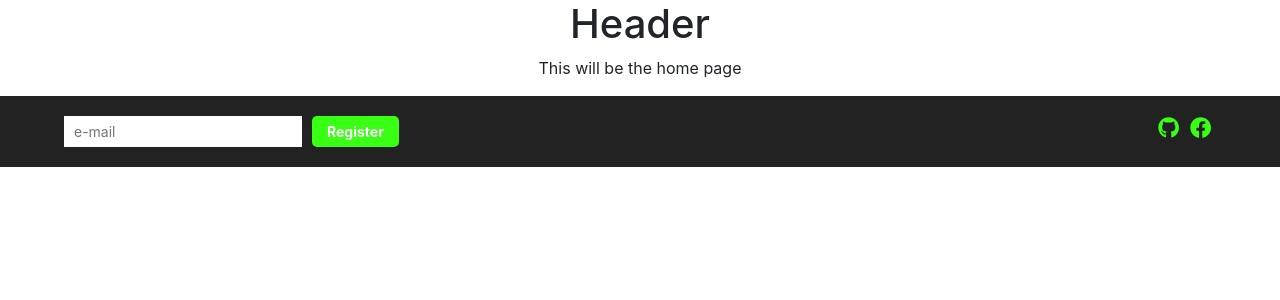
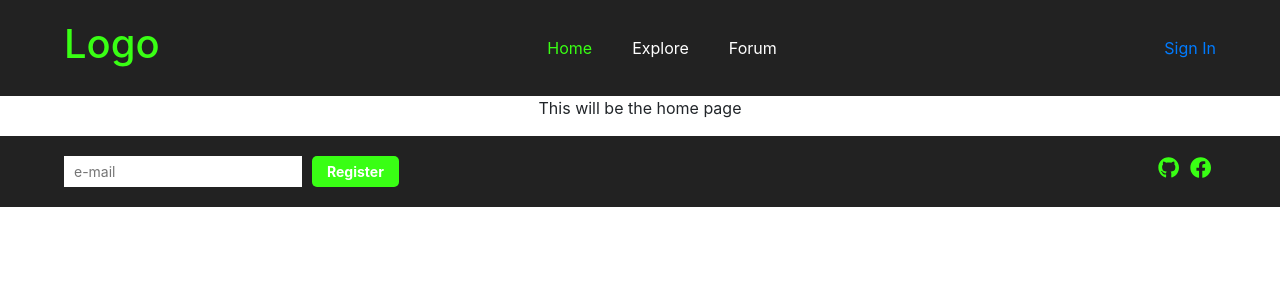
Before and after one commit to KaranSinghBisht/Space-Frontend, a React (Create React App) app in the folder front-end/: page / in a window 1280 px wide. Shown: the top 300 px of the page. Built offline with nearby package versions, Linux system fonts and the light colour scheme.

Commit message:
Add header with navigation

```diff
--- /dev/null
+++ b/front-end/src/components/Header/Header.module.css
@@ -0,0 +1,11 @@
+.container {
+    display: flex;
+    justify-content: space-between;
+    align-items: center;
+    background-color: var(--primary-dark);
+    padding: 20px 5%;
+}
+
+.logo {
+    color: var(--brand);
+}
--- /dev/null
+++ b/front-end/src/components/Header/index.jsx
@@ -0,0 +1,22 @@
+import React from 'react'
+
+import { Navigation } from '../Navigation'
+import { NavigationLink } from '../NavigationLink'
+
+import styles from './Header.module.css'
+
+export const Header = () => {
+  return (
+    <header className={styles.container}>
+      <h1 className={styles.logo}>Logo</h1>
+      <Navigation>
+        <NavigationLink exact to="/">
+          Home
+        </NavigationLink>
+        <NavigationLink to="/explore">Explore</NavigationLink>
+        <NavigationLink to="/forum">Forum</NavigationLink>
+      </Navigation>
+      <a href="/">Sign In</a>
+    </header>
+  )
+}
--- /dev/null
+++ b/front-end/src/components/Navigation/Navigation.module.css
@@ -0,0 +1,10 @@
+.listContainer {
+    display: flex;
+    list-style-type: none;
+    margin: 0;
+    padding: 0;
+}
+
+.listContainer li {
+    margin: 0 20px;
+}
--- /dev/null
+++ b/front-end/src/components/Navigation/index.jsx
@@ -0,0 +1,11 @@
+import React from 'react'
+
+import styles from './Navigation.module.css'
+
+export const Navigation = ({ children }) => {
+  return (
+    <nav>
+      <ul className={styles.listContainer}>{children}</ul>
+    </nav>
+  )
+}
--- /dev/null
+++ b/front-end/src/components/NavigationLink/NavigationLink.module.css
@@ -0,0 +1,11 @@
+.container,
+.container:-webkit-any-link {
+    color: var(--white);
+    transition: color .5s;
+    text-decoration: none;
+}
+
+.container:hover,
+.active:-webkit-any-link {
+    color: var(--brand);
+}
--- /dev/null
+++ b/front-end/src/components/NavigationLink/index.jsx
@@ -0,0 +1,20 @@
+import React from 'react'
+
+import { NavLink } from 'react-router-dom'
+
+import styles from './NavigationLink.module.css'
+
+export const NavigationLink = ({ to, children, exact }) => {
+  return (
+    <li>
+      <NavLink
+        activeClassName={styles.active}
+        className={styles.container}
+        to={to}
+        exact={exact}
+      >
+        {children}
+      </NavLink>
+    </li>
+  )
+}
--- a/front-end/src/layouts/DefaultLayout/index.jsx
+++ b/front-end/src/layouts/DefaultLayout/index.jsx
@@ -1,13 +1,14 @@
 import React from 'react'
 
 import { Footer } from '../../components/Footer'
+import { Header } from '../../components/Header'
 
 import styles from './DefaultLayout.module.css'
 
 export const DefaultLayout = ({ children }) => {
   return (
     <div className={styles.container}>
-      <h1>Header</h1>
+      <Header />
       {children}
       <Footer />
     </div>
```
Also changed, not shown: front-end/src/App.jsx (line endings or trailing spaces), 1 other file (tests, documents, lock files or other folders).
